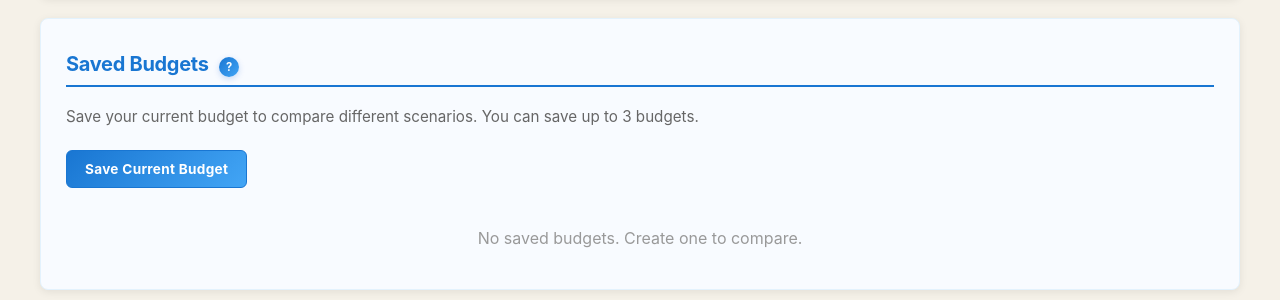
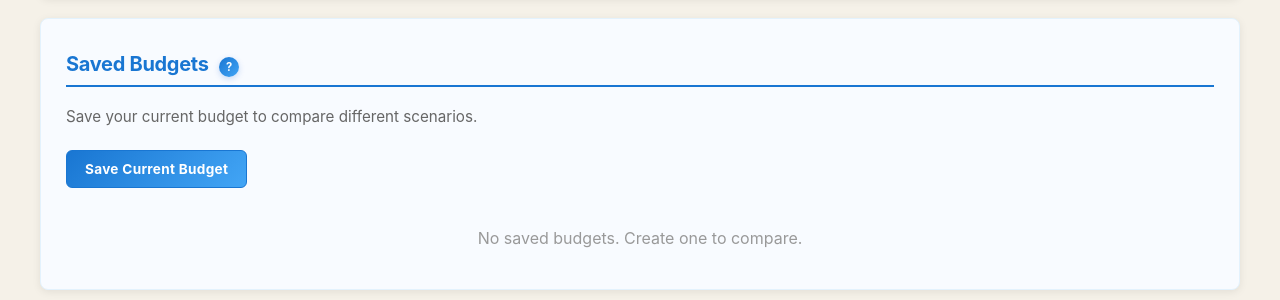
Before and after one commit to phil08533/Budget, a PHP site: page / in a window 1280 px wide. Shown: the part 1392-1692 px from the top of the page. Run offline with PHP 8.4, Linux system fonts and the light colour scheme; a user stored in the database is signed in; data that the repository does not hold is empty.

Commit message:
Remove budget limit - allow unlimited savings
https://claude.ai/code/session_01ULdDKHw7HhZA1fxaU2AAry

```diff
--- a/api.php
+++ b/api.php
@@ -355,15 +355,6 @@ function saveBudget(int $userId): void
 
     $pdo = db();
 
-    // Check budget count
-    $countStmt = $pdo->prepare('SELECT COUNT(*) as cnt FROM budgets WHERE user_id = ?');
-    $countStmt->execute([$userId]);
-    $count = (int) $countStmt->fetch()['cnt'];
-
-    if ($count >= 3) {
-        jsonResponse(['error' => 'Maximum 3 budgets allowed. Delete one to save a new one.'], 422);
-    }
-
     // Calculate totals
     $totalIncome = 0;
     foreach ($income as $item) {
--- a/index.php
+++ b/index.php
@@ -323,8 +323,8 @@ if (!isset($_SESSION['user_id'])) {
 
     <!-- SAVED BUDGETS -->
     <section>
-      <h2>Saved Budgets <span class="help-icon" title="Save and compare your budget snapshots (max 3)">?</span></h2>
-      <p style="color: #666; margin: 0 0 1.5rem 0; font-size: 0.95rem;">Save your current budget to compare different scenarios. You can save up to 3 budgets.</p>
+      <h2>Saved Budgets <span class="help-icon" title="Save and compare your budget snapshots">?</span></h2>
+      <p style="color: #666; margin: 0 0 1.5rem 0; font-size: 0.95rem;">Save your current budget to compare different scenarios.</p>
       <button class="btn" style="margin-bottom: 1.5rem;" onclick="saveBudget()">Save Current Budget</button>
       <div class="history" id="budgetList"></div>
     </section>
```
